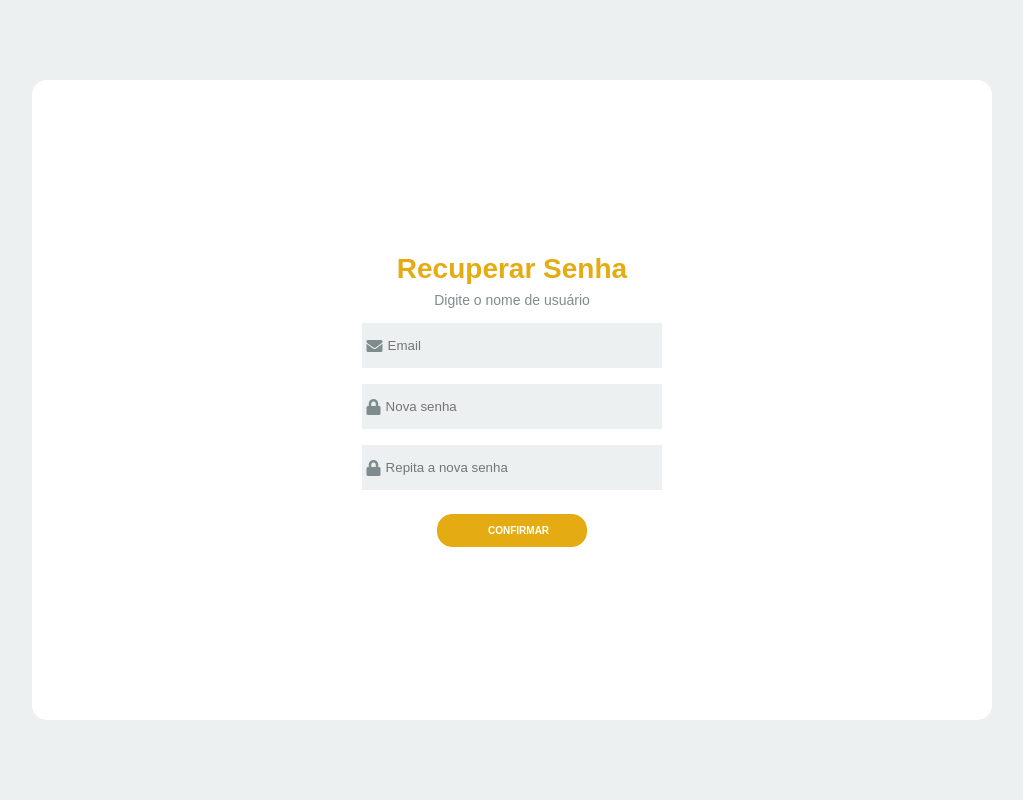
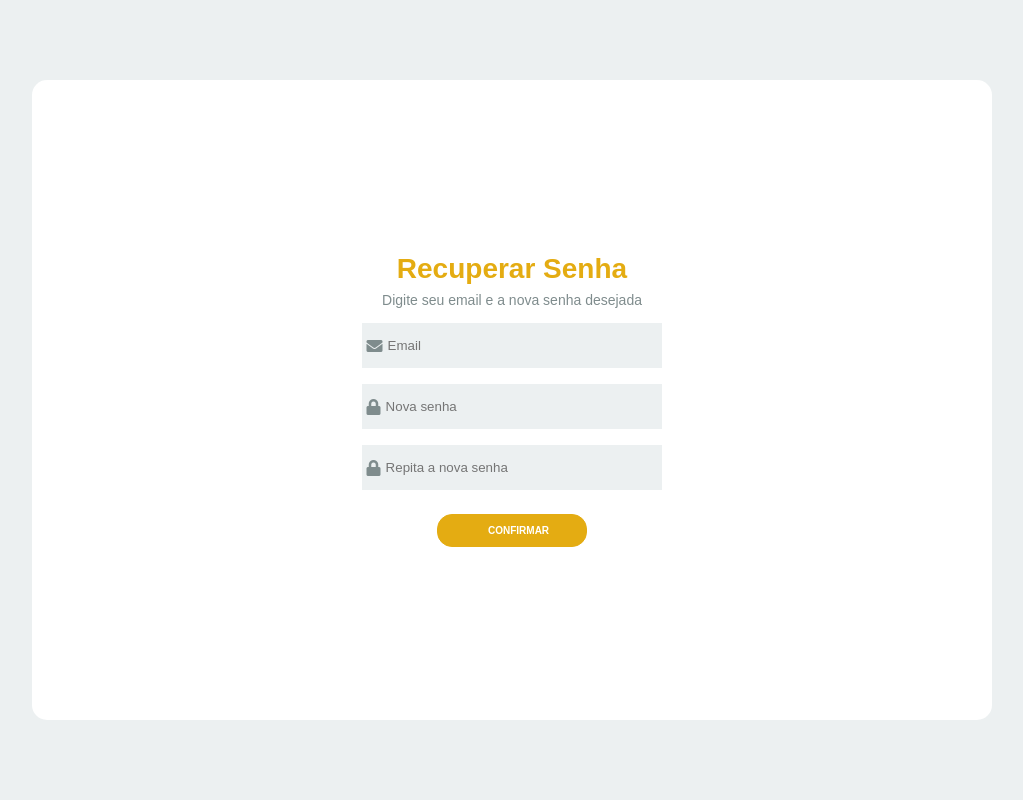
Before and after one commit to Buscafe/Frontend, a PHP site: page /PHP/RecupSenha/index.php in a window 1280 px wide. Shown: the whole page, without its empty margins (128-1151 px from the left). Run offline with PHP 8.4, Linux system fonts and the light colour scheme; some libraries are stand-ins or nearby versions.

Commit message:
required para require

```diff
--- a/PHP/RecupSenha/index.php
+++ b/PHP/RecupSenha/index.php
@@ -71,20 +71,20 @@ session_start();
 
                     <h2 class="title title-second">Recuperar Senha</h2>
 
-                    <p class="description description-second">Digite o nome de usuário</p>
+                    <p class="description description-second">Digite seu email e a nova senha desejada</p>
 
                     <form action="recupSenha.php" method="POST" class="form">
                         <label class="label-input" for="">
                             <i class="fas fa-envelope icon-modify"></i>
-                            <input type="email" placeholder="Email" name="email">
+                            <input type="email" placeholder="Email" name="email" require>
                         </label>
                         <label class="label-input" for="">
                             <i class="fas fa-lock icon-modify"></i>
-                            <input type="password" placeholder="Nova senha" name="novaSenha">
+                            <input type="password" placeholder="Nova senha" name="novaSenha" require>
                         </label>
                         <label class="label-input" for="">
                             <i class="fas fa-lock icon-modify"></i>
-                            <input type="password" placeholder="Repita a nova senha" name="novaSenhaConfirm">
+                            <input type="password" placeholder="Repita a nova senha" name="novaSenhaConfirm" require>
                         </label>
 
                         <button class="btn btn-second">Confirmar</button>
```
Also changed, not shown: PHP/Login/index.php (+11 -5 lines).
